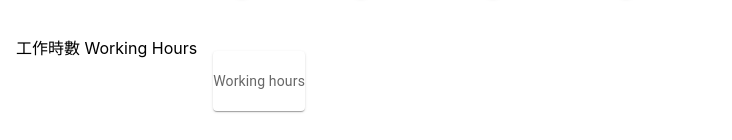
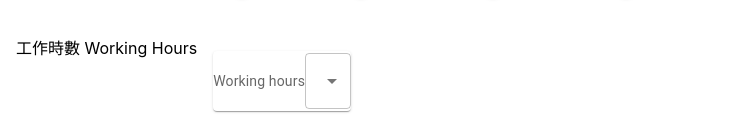
Before and after one commit to VardyNg/Canada-HK-Stream-B-Calculator, a React (Create React App) app: page / in a window 1280 px wide. Shown: the part 923-1063 px from the top of the page, without its empty margins (0-732 px from the left). Built offline with nearby package versions, Linux system fonts and the light colour scheme.

Commit message:
scaffold job type picker

```diff
--- a/src/molecules/index.ts
+++ b/src/molecules/index.ts
@@ -2,10 +2,11 @@ import TopBar from "./top-bar";
 import TargetApplicationDate from './stream-b-calculator/target-application-date';
 import WPExpriyDate from "./stream-b-calculator/wp-expiry-date";
 import LanguageExamSlider from "./stream-b-calculator/language-exam-slider";
-
+import JobTypePicker from './stream-b-calculator/job-type-picker';
 export {
   TopBar,
   TargetApplicationDate,
   WPExpriyDate,
   LanguageExamSlider,
+  JobTypePicker,
 }
--- /dev/null
+++ b/src/molecules/stream-b-calculator/job-type-picker.tsx
@@ -0,0 +1,18 @@
+import Select, { SelectChangeEvent } from '@mui/material/Select';
+import MenuItem from '@mui/material/MenuItem';
+import {
+  JobTypeEnum
+} from '../../data';
+
+function JobTypePicker() {
+  return (
+    <Select
+      label="工作類型 Job Category"
+    >
+      <MenuItem value={JobTypeEnum.fulltime}>全職 Fulltime</MenuItem>
+      <MenuItem value={JobTypeEnum.parttime}>兼職 Parttime</MenuItem>
+    </Select>
+  )
+}
+
+export default JobTypePicker;
--- a/src/organisms/index.ts
+++ b/src/organisms/index.ts
@@ -3,10 +3,12 @@ import EffectiveTime from "./stream-b-calculator/effective-time";
 import PassportType from './stream-b-calculator/passport-type';
 import LanguageRequirement from './stream-b-calculator/language-requirement';
 import WorkingHours from './stream-b-calculator/working-hours';
+import NewJobFields from './stream-b-calculator/new-job-fields';
 export {
   TopBar,
   EffectiveTime,
   PassportType,
   LanguageRequirement,
   WorkingHours,
+  NewJobFields,
 }
--- /dev/null
+++ b/src/organisms/stream-b-calculator/new-job-fields.tsx
@@ -0,0 +1,10 @@
+import { JobTypePicker } from "../../molecules";
+function NewJobFields() {
+  return (
+    <>
+      <JobTypePicker />
+    </>
+  )
+}
+
+export default NewJobFields;
--- a/src/organisms/stream-b-calculator/working-hours.tsx
+++ b/src/organisms/stream-b-calculator/working-hours.tsx
@@ -1,8 +1,10 @@
+import NewJobFields from './new-job-fields';
 
 function WorkingHours() {
   return (
     <>
       Working hours
+      <NewJobFields />
     </>
   )
 }
```
